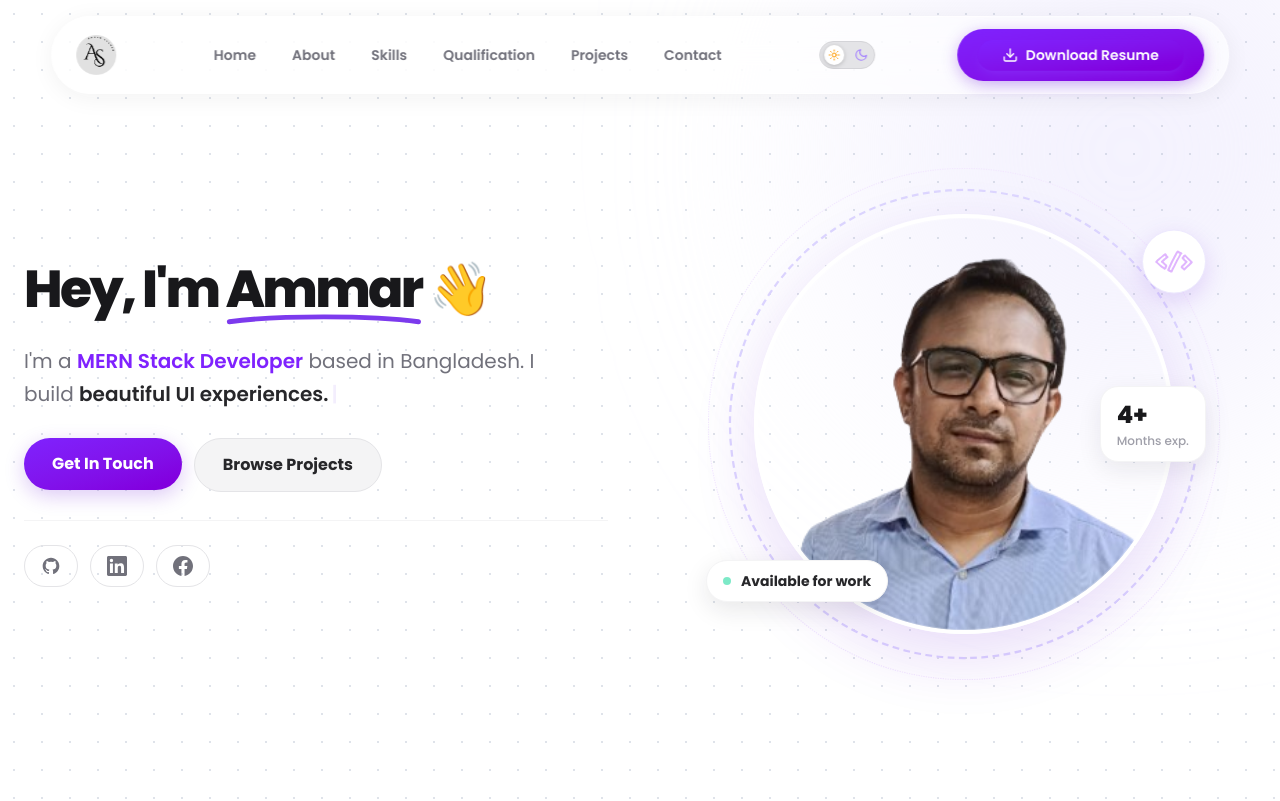
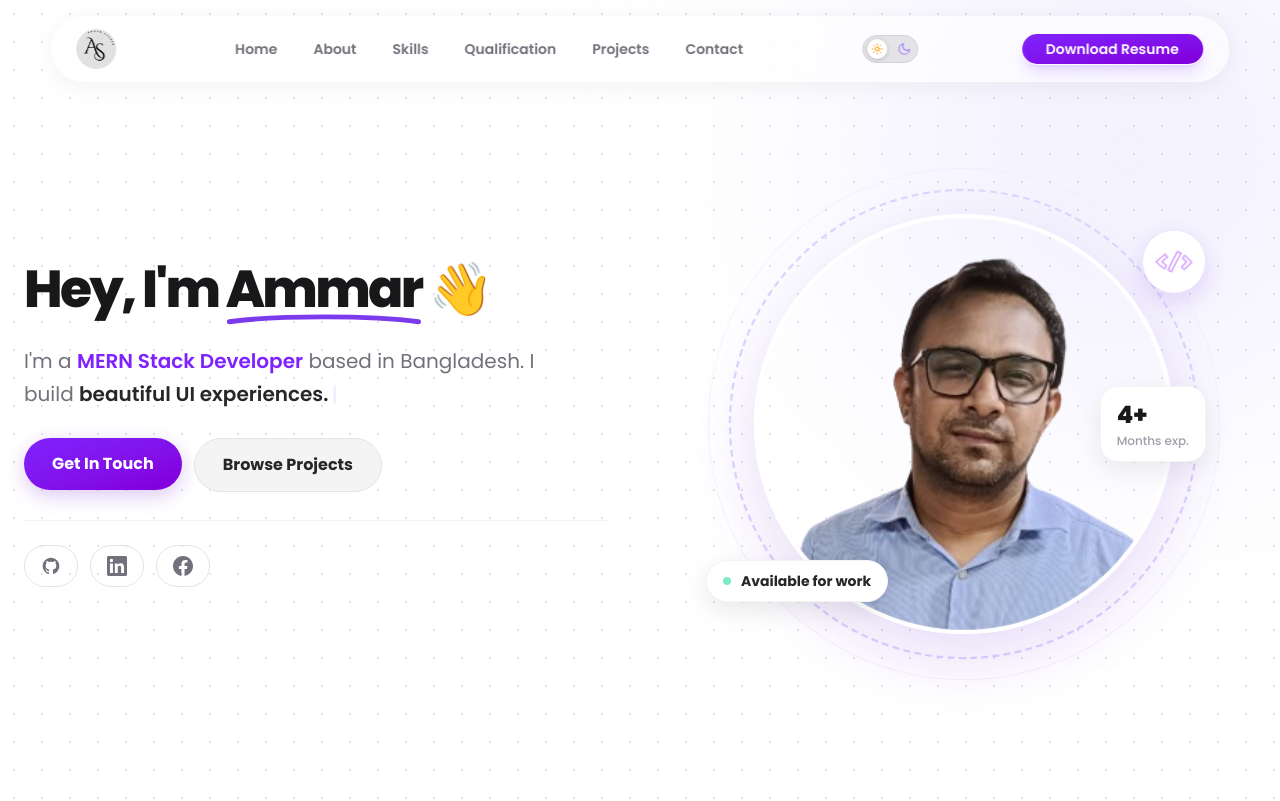
Before and after one commit to ammarShahab/ammar-shahab-portfolio, a Next.js app: page / in a window 1280 px wide. Shown: the top 801 px of the page. Built offline with nearby package versions, Linux system fonts and the light colour scheme.

Commit message:
button layout fixed

```diff
--- a/components/web/Navbar.jsx
+++ b/components/web/Navbar.jsx
@@ -99,14 +99,14 @@ export default function Navbar() {
         <ThemeToggle />
         {/* CTA + Mobile Toggle */}
         <div className="flex items-center gap-3">
-          <motion.button
+          {/* <motion.button
             whileHover={{ scale: 1.05 }}
             whileTap={{ scale: 0.95 }}
             className="hidden xl:block bg-linear-to-br from-violet-600 to-purple-700
               text-white text-sm font-bold px-5 py-2.5 rounded-full
               shadow-[0_4px_16px_rgba(99,14,212,0.3)] hover:shadow-[0_6px_20px_rgba(99,14,212,0.4)]
               transition-shadow duration-300"
-          >
+          > */}
           <Button
             asChild
             className="
@@ -118,19 +118,19 @@ export default function Navbar() {
     hover:shadow-violet-500/40
     hover:scale-[1.03]
     transition-all duration-300
+    focus-visible:ring-0 focus-visible:ring-offset-0
   "
           >
             <a
               href="/resume.pdf"
-                className="outline-none focus:outline-none"
               target="_blank"
               rel="noopener noreferrer"
+              className="outline-none"
             >
-                <Download size={16} />
               Download Resume
             </a>
           </Button>
-          </motion.button>
+          {/* </motion.button> */}
 
           {/* <Button asChild>
             <a href="/resume.pdf" target="_blank" rel="noopener noreferrer">
```
Lines whose indentation alone changed are shown as unchanged.
